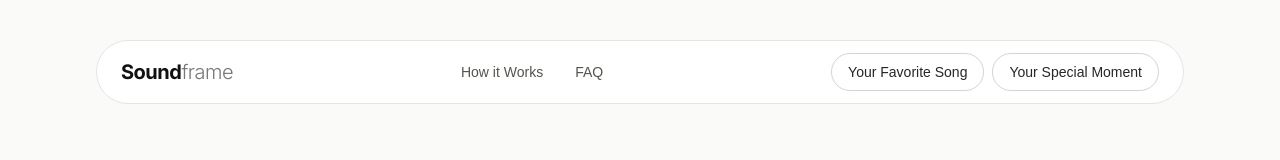
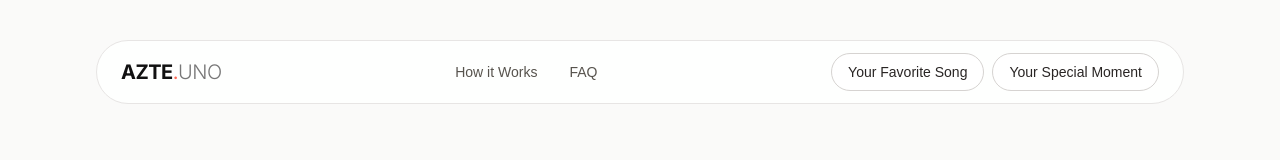
Before and after one commit to jmavedillo/Poster_Landing_Frontend, a Next.js app: page / in a window 1280 px wide. Shown: the top 160 px of the page. Built offline with nearby package versions, Linux system fonts and the light colour scheme.

Commit message:
Update wordmark text to AZTE.UNO

```diff
--- a/app/create/CreatePosterClient.tsx
+++ b/app/create/CreatePosterClient.tsx
@@ -645,8 +645,9 @@ export function CreatePosterClient({ templateId, pageTitle, pageDescription, req
       <div className="mx-auto max-w-6xl px-6 py-8 md:px-8 md:py-10">
         <header className="flex items-center justify-between rounded-full border border-stone-200 bg-white/90 px-6 py-3">
           <Link href="/" className={`${inter.className} text-xl tracking-tight`}>
-            <span className="font-bold text-[#111]">Sound</span>
-            <span className="font-light text-[#777]">frame</span>
+            <span className="font-bold text-[#111]">AZTE</span>
+            <span className="text-[#FF6B57]">.</span>
+            <span className="font-light text-[#777]">UNO</span>
           </Link>
           <Link
             href="/"
@@ -744,8 +745,9 @@ export function CreatePosterClient({ templateId, pageTitle, pageDescription, req
                   ) : (
                     <div className="legacy-poster-preview-empty" aria-label="Poster preview placeholder">
                       <p className={`${inter.className} legacy-poster-preview-brand`}>
-                        <span className="font-bold text-[#111]">Sound</span>
-                        <span className="font-light text-[#777]">frame</span>
+                        <span className="font-bold text-[#111]">AZTE</span>
+                        <span className="text-[#FF6B57]">.</span>
+                        <span className="font-light text-[#777]">UNO</span>
                       </p>
                     </div>
                   )}
--- a/app/page.tsx
+++ b/app/page.tsx
@@ -50,8 +50,9 @@ export default function Home() {
       <div className="mx-auto max-w-6xl px-6 py-8 md:px-8 md:py-10">
         <header className="flex items-center justify-between rounded-full border border-stone-200 bg-white/90 px-6 py-3">
           <p className={`${inter.className} text-xl tracking-tight`}>
-            <span className="font-bold text-[#111]">Sound</span>
-            <span className="font-light text-[#777]">frame</span>
+            <span className="font-bold text-[#111]">AZTE</span>
+            <span className="text-[#FF6B57]">.</span>
+            <span className="font-light text-[#777]">UNO</span>
           </p>
           <nav className="hidden gap-8 text-sm text-stone-600 md:flex">
             {navItems.map((item) => (
```
